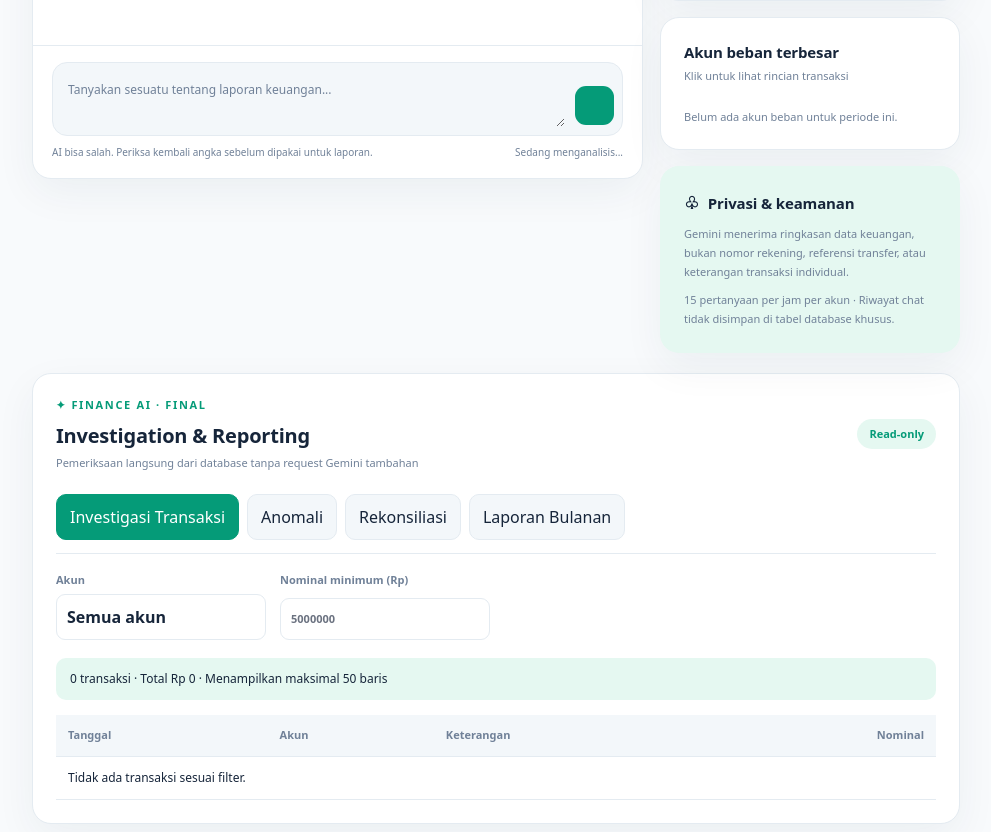
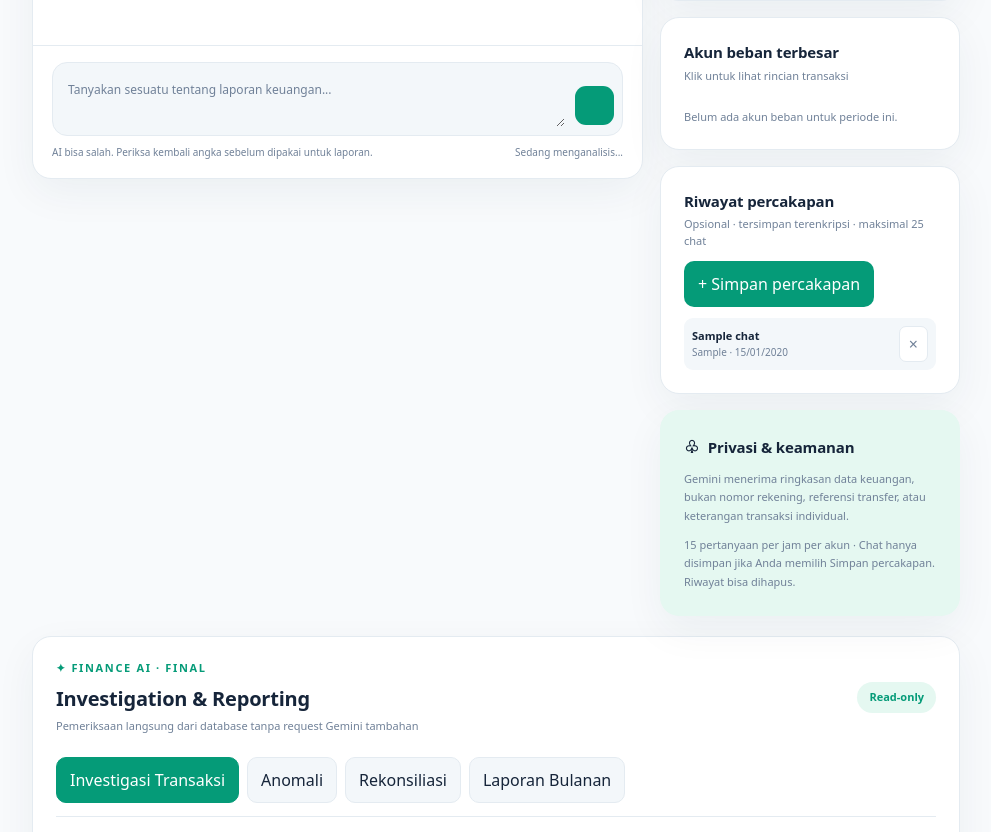
Before and after one commit to anggamuh/finance-dashboard, a Laravel app: page /finance-ai in a window 1280 px wide. Shown: the part 1115-1947 px from the top of the page, without its empty margins (288-1279 px from the left). Run offline with Laravel 12, Linux system fonts and the light colour scheme; a user stored in the database is signed in; data comes from the database, SQL or seed files in the repository; tables that the repository leaves empty hold one stand-in row (values such as "Sample post"); style sheets or scripts are compiled from the project's sources; some libraries are stand-ins or nearby versions.

Commit message:
feat(finance-ai): add optional encrypted chat history UI without builds

```diff
--- a/resources/views/livewire/finance-ai/index.blade.php
+++ b/resources/views/livewire/finance-ai/index.blade.php
@@ -122,10 +122,28 @@
                     @endforelse
                 </div>
             </section>
+            <section class="fai-panel fai-panel-pad">
+                <h2 class="fai-panel-title">Riwayat percakapan</h2>
+                <p class="fai-panel-hint">Opsional · tersimpan terenkripsi · maksimal 25 chat</p>
+                @error('chat')<p class="fai-error">{{ $message }}</p>@enderror
+                <button type="button" class="fai-suite-primary" style="margin-top:12px" wire:click="saveChat">+ Simpan percakapan</button>
+                <div class="fai-account-list">
+                    @forelse($savedChats as $chat)
+                        <div class="fai-chat-history" wire:key="fai-chat-save-{{ $chat->id }}">
+                            <button type="button" wire:click="loadChat({{ $chat->id }})" title="{{ $chat->title }}">
+                                <strong>{{ $chat->title }}</strong><small>{{ $chat->month }} · {{ $chat->created_at->format('d/m/Y') }}</small>
+                            </button>
+                            <button type="button" class="fai-chat-remove" wire:click="deleteChat({{ $chat->id }})" wire:confirm="Hapus percakapan tersimpan?">×</button>
+                        </div>
+                    @empty
+                        <p class="fai-panel-hint" style="margin-top:12px">Belum ada chat yang disimpan.</p>
+                    @endforelse
+                </div>
+            </section>
             <section class="fai-panel fai-panel-pad fai-secure">
                 <h2 class="fai-panel-title"><span class="fai-secure-icon">♧</span> Privasi & keamanan</h2>
                 <p>Gemini menerima ringkasan data keuangan, bukan nomor rekening, referensi transfer, atau keterangan transaksi individual.</p>
-                <p>15 pertanyaan per jam per akun · Riwayat chat tidak disimpan di tabel database khusus.</p>
+                <p>15 pertanyaan per jam per akun · Chat hanya disimpan jika Anda memilih Simpan percakapan. Riwayat bisa dihapus.</p>
             </section>
         </aside>
     </div>
@@ -358,5 +376,12 @@
 @media(max-width:900px){.fai-overview,.fai-workspace{grid-template-columns:1fr}.fai-side{grid-template-columns:repeat(2,minmax(0,1fr))}.fai-secure{grid-column:1/-1}}
 @media(max-width:610px){.fai-top{align-items:flex-start;flex-direction:column}.fai-stats{grid-template-columns:1fr}.fai-overview{gap:12px}.fai-side{grid-template-columns:1fr}.fai-panel-pad{padding:17px}.fai-stat{padding:17px}.fai-chat-header{align-items:flex-start;flex-direction:column}.fai-dialog{padding:15px;min-height:300px}.fai-chat{min-height:520px}.fai-bubble{max-width:96%}.fai-chart{gap:7px}.fai-chart-amount{font-size:9px}.fai-footnote{flex-direction:column}}
 @media(prefers-reduced-motion:reduce){.fai *{scroll-behavior:auto!important;transition:none!important}}
+
+.fai-chat-history{display:flex;align-items:center;gap:6px;padding:8px;border-radius:9px;background:var(--fa-bg)}
+.fai-chat-history>button:first-child{flex:1;min-width:0;text-align:left;background:none;border:0;color:var(--fa-text)}
+.fai-chat-history strong{display:block;font-size:11px;overflow:hidden;text-overflow:ellipsis;white-space:nowrap}
+.fai-chat-history small{display:block;font-size:10px;color:var(--fa-muted)}
+.fai-chat-remove{border:1px solid var(--fa-line);border-radius:7px;background:var(--fa-card);padding:5px 9px;color:var(--fa-muted)}
+
 </style>
 </div>
```
